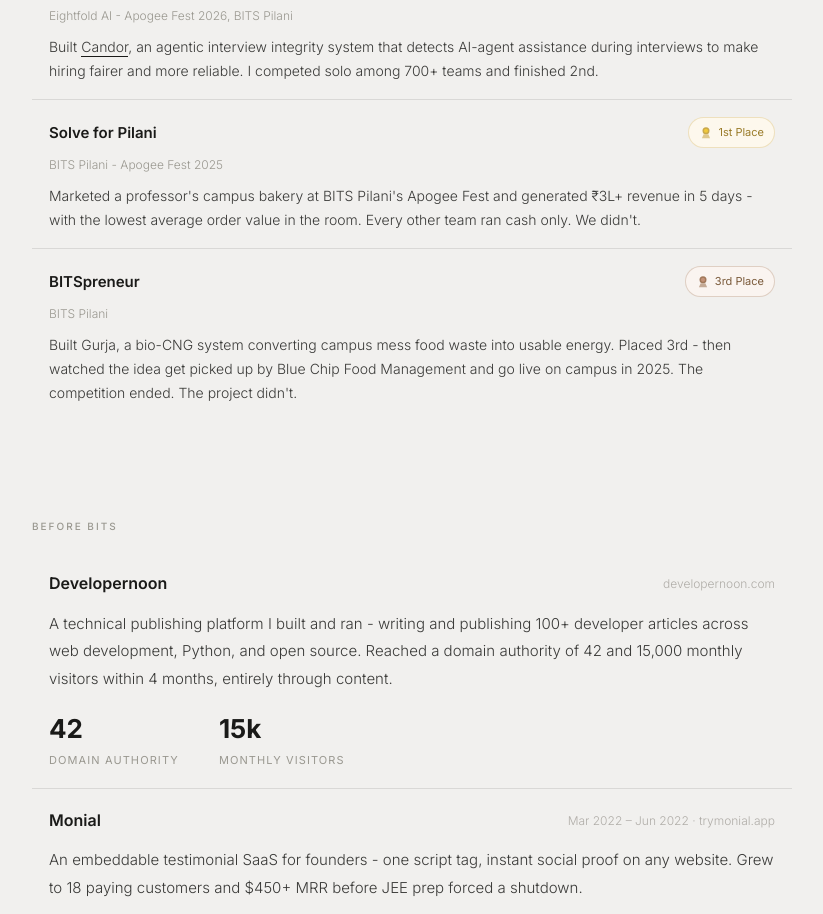
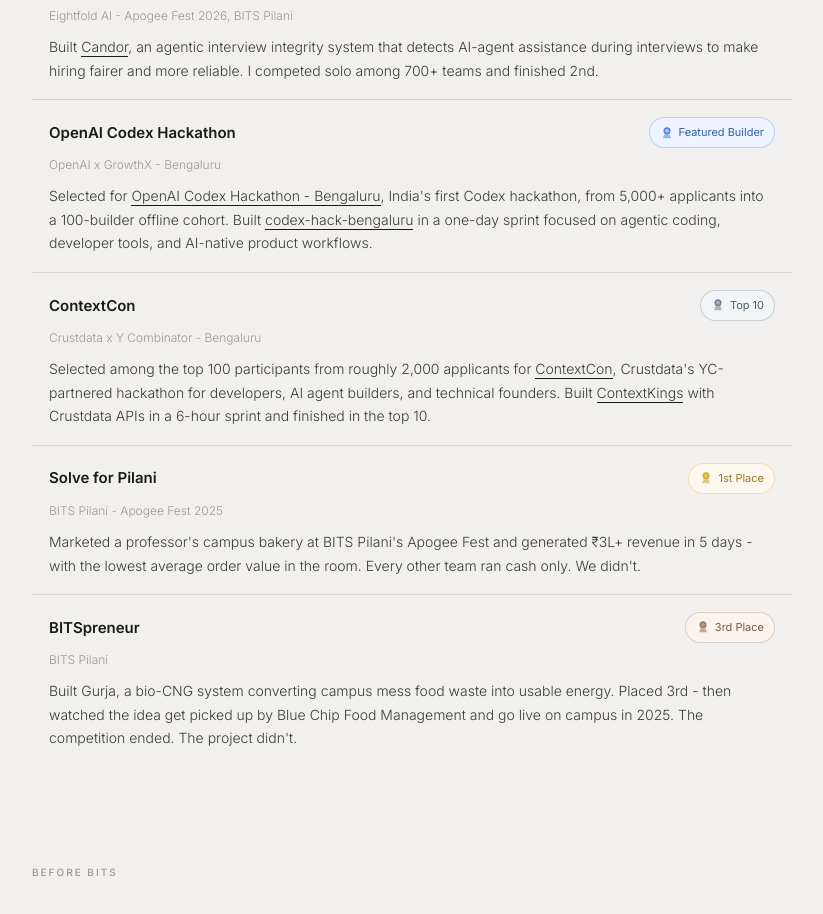
Before and after one commit to chayprabs/chaitanyaprabuddha.com, a Next.js app: page / in a window 1280 px wide. Shown: the part 2183-3097 px from the top of the page, without its empty margins (228-1051 px from the left). Built offline with nearby package versions, Linux system fonts and the light colour scheme.

Commit message:
Add OpenAI and ContextCon achievements

```diff
--- a/components/Achievements.tsx
+++ b/components/Achievements.tsx
@@ -18,6 +18,68 @@
         , an agentic interview integrity system that detects AI-agent
         assistance during interviews to make hiring fairer and more reliable. I
         competed solo among 700+ teams and finished 2nd.
+      </>
+    )
+  },
+  {
+    tone: "blue",
+    placement: "Featured Builder",
+    name: "OpenAI Codex Hackathon",
+    org: "OpenAI x GrowthX - Bengaluru",
+    description: (
+      <>
+        Selected for{" "}
+        <a
+          href="https://luma.com/x495vdw1?tk=AWqy9y&utm_source=growthx"
+          target="_blank"
+          rel="noopener noreferrer"
+          className="border-b border-[#1a1a18] pb-[1px] text-[#1a1a18] transition-colors duration-150 ease-in-out hover:text-[#6b6860]"
+        >
+          OpenAI Codex Hackathon - Bengaluru
+        </a>
+        , India&apos;s first Codex hackathon, from 5,000+ applicants into a
+        100-builder offline cohort. Built{" "}
+        <a
+          href="https://github.com/chayprabs/codex-hack-bengaluru"
+          target="_blank"
+          rel="noopener noreferrer"
+          className="border-b border-[#1a1a18] pb-[1px] text-[#1a1a18] transition-colors duration-150 ease-in-out hover:text-[#6b6860]"
+        >
+          codex-hack-bengaluru
+        </a>{" "}
+        in a one-day sprint focused on agentic coding, developer tools, and
+        AI-native product workflows.
+      </>
+    )
+  },
+  {
+    tone: "slate",
+    placement: "Top 10",
+    name: "ContextCon",
+    org: "Crustdata x Y Combinator - Bengaluru",
+    description: (
+      <>
+        Selected among the top 100 participants from roughly 2,000 applicants
+        for{" "}
+        <a
+          href="https://luma.com/6ftay6mq"
+          target="_blank"
+          rel="noopener noreferrer"
+          className="border-b border-[#1a1a18] pb-[1px] text-[#1a1a18] transition-colors duration-150 ease-in-out hover:text-[#6b6860]"
+        >
+          ContextCon
+        </a>
+        , Crustdata&apos;s YC-partnered hackathon for developers, AI agent
+        builders, and technical founders. Built{" "}
+        <a
+          href="https://github.com/chayprabs/contextkings"
+          target="_blank"
+          rel="noopener noreferrer"
+          className="border-b border-[#1a1a18] pb-[1px] text-[#1a1a18] transition-colors duration-150 ease-in-out hover:text-[#6b6860]"
+        >
+          ContextKings
+        </a>{" "}
+        with Crustdata APIs in a 6-hour sprint and finished in the top 10.
       </>
     )
   },
@@ -70,6 +132,10 @@
                         ? "border-[0.5px] border-[rgba(201,168,76,0.3)] bg-[#FDF8ED] text-[#9a7c2a]"
                         : achievement.tone === "silver"
                           ? "border-[0.5px] border-[rgba(120,128,140,0.3)] bg-[#F7F7F4] text-[#6f747b]"
+                          : achievement.tone === "blue"
+                            ? "border-[0.5px] border-[rgba(37,99,235,0.24)] bg-[#EEF4FF] text-[#315fa8]"
+                          : achievement.tone === "slate"
+                            ? "border-[0.5px] border-[rgba(74,92,110,0.25)] bg-[#F2F5F6] text-[#4a5c6e]"
                         : "border-[0.5px] border-[rgba(160,120,90,0.3)] bg-[#FAF4F0] text-[#7a5a3a]"
                     }`}
                   >
@@ -98,6 +164,32 @@
                         <circle cx="12" cy="8" r="6" fill="#9AA1AA" />
                         <path d="M8 14l-3 7h14l-3-7" fill="#9AA1AA" opacity="0.6" />
                         <circle cx="12" cy="8" r="3.5" fill="#C9CED4" />
+                      </svg>
+                    ) : achievement.tone === "blue" ? (
+                      <svg
+                        width="14"
+                        height="14"
+                        viewBox="0 0 24 24"
+                        fill="none"
+                        xmlns="http://www.w3.org/2000/svg"
+                        aria-hidden="true"
+                      >
+                        <circle cx="12" cy="8" r="6" fill="#4F83D1" />
+                        <path d="M8 14l-3 7h14l-3-7" fill="#4F83D1" opacity="0.55" />
+                        <circle cx="12" cy="8" r="3.5" fill="#A9C8F7" />
+                      </svg>
+                    ) : achievement.tone === "slate" ? (
+                      <svg
+                        width="14"
+                        height="14"
+                        viewBox="0 0 24 24"
+                        fill="none"
+                        xmlns="http://www.w3.org/2000/svg"
+                        aria-hidden="true"
+                      >
+                        <circle cx="12" cy="8" r="6" fill="#6F7F8F" />
+                        <path d="M8 14l-3 7h14l-3-7" fill="#6F7F8F" opacity="0.55" />
+                        <circle cx="12" cy="8" r="3.5" fill="#A7B1BC" />
                       </svg>
                     ) : (
                       <svg
```
Also changed, not shown: 1 other file (tests, documents, lock files or other folders).
